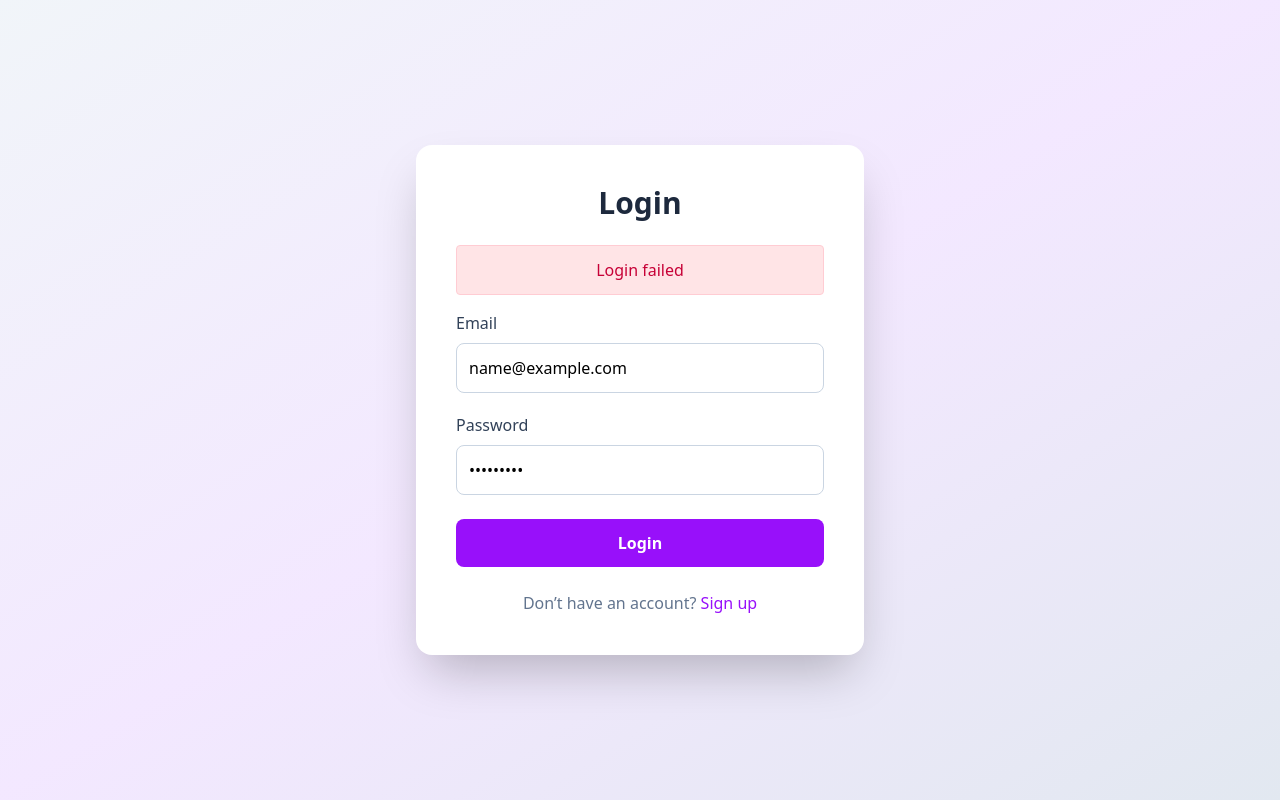
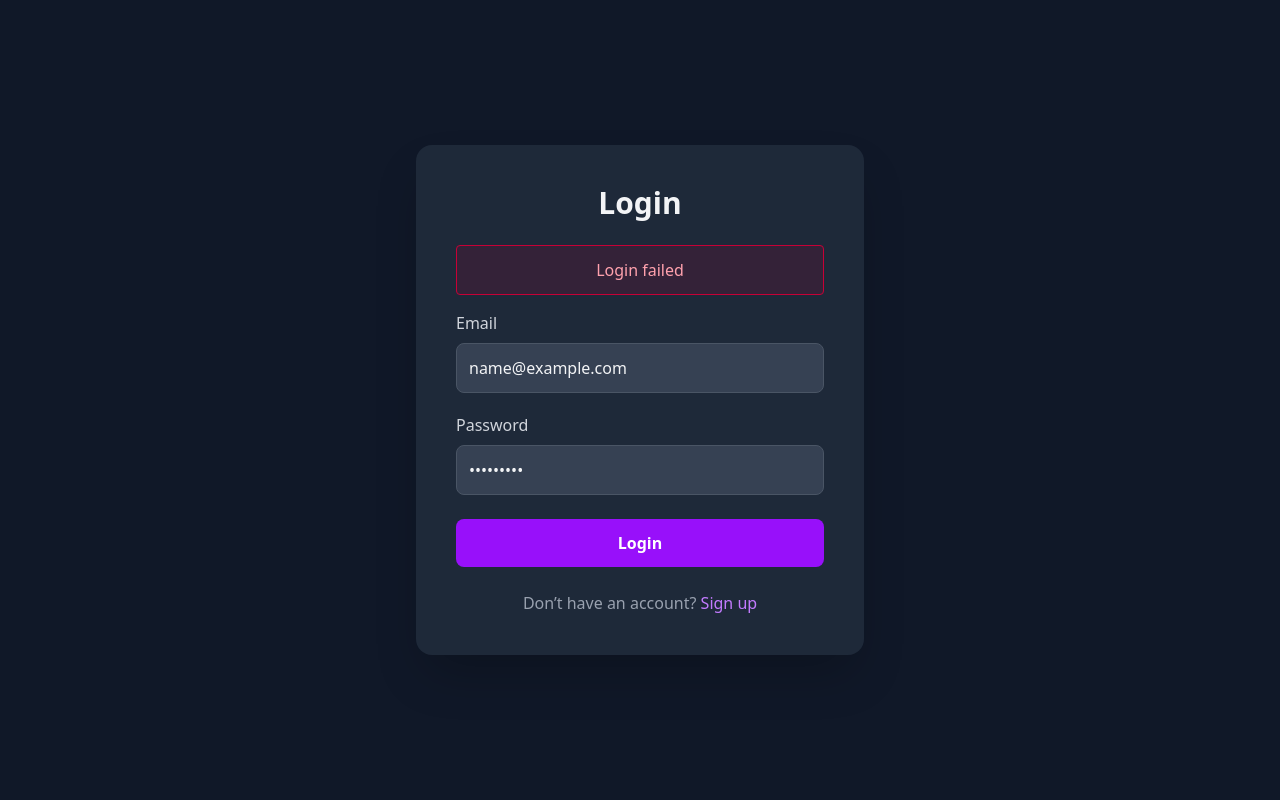
Before and after one commit to khaiisian/EventPass-frontend, a React (Vite) app: page /login in a window 1280 px wide. Both pictures are taken after typing "name@example.com", "Sample123" into the empty fields and a click on the button "Login". Built offline with nearby package versions, Linux system fonts and the light colour scheme; no server answers.

Commit message:
Components - Navbar & Fotter [Complete]

```diff
--- /dev/null
+++ b/src/Components/Footer.jsx
@@ -0,0 +1,10 @@
+import React from 'react'
+
+const Footer = () => {
+    return (
+        <footer className="bg-gray-200 text-center p-4 mt-4">
+            &copy; {new Date().getFullYear()} EventTicket. All rights reserved.
+        </footer>
+    )
+}
+export default Footer
--- /dev/null
+++ b/src/Components/Layouts/MainLayout.jsx
@@ -0,0 +1,19 @@
+import React from 'react'
+import {Outlet} from "react-router-dom";
+import Navbar from "../Navbar.jsx";
+import Footer from "../Footer.jsx";
+
+const MainLayout = () => {
+    return (
+        <div className="flex flex-col min-h-screen">
+            <Navbar />
+
+            <main className="flex-grow">
+                <Outlet />
+            </main>
+
+            <Footer />
+        </div>
+    )
+}
+export default MainLayout
--- /dev/null
+++ b/src/Components/Navbar.jsx
@@ -0,0 +1,50 @@
+import React from 'react';
+import { Link } from "react-router-dom";
+import useAuth from '../auth/useAuth';
+
+const Navbar = () => {
+    const token = localStorage.getItem("token");
+    const { logout } = useAuth();
+
+    return (
+        <nav className="bg-gray-900 text-gray-100 flex justify-between items-center px-6 md:px-10 py-5 shadow-lg">
+            {/* Logo */}
+            <Link
+                to="/"
+                className="font-bold text-3xl md:text-4xl hover:text-gray-400 transition-colors duration-300"
+            >
+                EventPass
+            </Link>
+
+            {/* Links */}
+            <div className="flex gap-6 md:gap-10 text-lg font-semibold items-center">
+                {token ? (
+                    <>
+                        <Link
+                            to="/dashboard"
+                            className="hover:text-gray-400 transition-colors duration-300"
+                        >
+                            Dashboard
+                        </Link>
+                        <button
+                            onClick={logout}
+                            className="bg-gray-700 text-gray-100 px-4 py-2 rounded-md font-semibold hover:bg-gray-600 transition-colors duration-300"
+                        >
+                            Logout
+                        </button>
+                    </>
+                ) : (
+                    <Link
+                        to="/login"
+                        className="bg-gray-700 text-gray-100 px-4 py-2 rounded-md font-semibold hover:bg-gray-600 transition-colors duration-300"
+                    >
+                        Login
+                    </Link>
+                )}
+            </div>
+        </nav>
+
+    );
+};
+
+export default Navbar;
--- a/src/pages/Login.jsx
+++ b/src/pages/Login.jsx
@@ -12,48 +12,48 @@ export default function Login() {
         login(email, password);
     };
     return (
-        <div className="flex items-center justify-center min-h-screen bg-gradient-to-br from-slate-100 via-purple-100 to-slate-200">
+        <div className="flex items-center justify-center min-h-screen bg-gray-900">
             <form
                 onSubmit={handleSubmit}
-                className="bg-white p-10 rounded-2xl shadow-2xl w-full max-w-md transition-transform transform hover:scale-[1.02]"
+                className="bg-gray-800 p-10 rounded-2xl shadow-2xl w-full max-w-md transition-transform transform hover:scale-[1.02]"
             >
-                <h2 className="text-3xl font-extrabold mb-6 text-center text-slate-800">
+                <h2 className="text-3xl font-extrabold mb-6 text-center text-gray-100">
                     Login
                 </h2>
 
                 {error && (
-                    <div className="text-rose-700 bg-rose-100 border border-rose-200 p-3 rounded mb-4 text-center">
+                    <div className="text-rose-300 bg-rose-900/20 border border-rose-700 p-3 rounded mb-4 text-center">
                         {error}
                     </div>
                 )}
 
                 <div className="mb-5">
-                    <label className="block text-slate-700 mb-2 font-medium">
+                    <label className="block text-gray-300 mb-2 font-medium">
                         Email
                     </label>
                     <input
                         type="email"
                         value={email}
                         onChange={e => setEmail(e.target.value)}
-                        className="w-full border border-slate-300 p-3 rounded-lg
-                               focus:outline-none focus:ring-2 focus:ring-purple-500
-                               focus:border-transparent transition"
+                        className="w-full border border-gray-600 bg-gray-700 text-gray-100 p-3 rounded-lg
+                       focus:outline-none focus:ring-2 focus:ring-purple-500
+                       focus:border-transparent transition"
                         placeholder="you@example.com"
                         required
                     />
                 </div>
 
                 <div className="mb-6">
-                    <label className="block text-slate-700 mb-2 font-medium">
+                    <label className="block text-gray-300 mb-2 font-medium">
                         Password
                     </label>
                     <input
                         type="password"
                         value={password}
                         onChange={e => setPassword(e.target.value)}
-                        className="w-full border border-slate-300 p-3 rounded-lg
-                               focus:outline-none focus:ring-2 focus:ring-purple-500
-                               focus:border-transparent transition"
+                        className="w-full border border-gray-600 bg-gray-700 text-gray-100 p-3 rounded-lg
+                       focus:outline-none focus:ring-2 focus:ring-purple-500
+                       focus:border-transparent transition"
                         placeholder="********"
                         required
                     />
@@ -62,26 +62,26 @@ export default function Login() {
                 <button
                     type="submit"
                     className={`w-full p-3 rounded-lg text-white font-semibold transition
-                    ${loading
+            ${loading
                         ? 'bg-purple-400 cursor-not-allowed'
-                        : 'bg-purple-600 hover:bg-purple-700'}
-                `}
+                        : 'bg-purple-600 hover:bg-purple-700'}`}
                     disabled={loading}
                 >
                     {loading ? 'Logging in...' : 'Login'}
                 </button>
 
-                <p className="mt-6 text-center text-slate-500">
+                <p className="mt-6 text-center text-gray-400">
                     Don’t have an account?{' '}
                     <a
                         href="/register"
-                        className="text-purple-600 hover:text-purple-700 hover:underline font-medium"
+                        className="text-purple-400 hover:text-purple-500 hover:underline font-medium"
                     >
                         Sign up
                     </a>
                 </p>
             </form>
         </div>
+
     );
 
 
--- a/src/routes/AppRoutes.jsx
+++ b/src/routes/AppRoutes.jsx
@@ -3,6 +3,7 @@ import { BrowserRouter as Router, Routes, Route, Navigate } from 'react-router-d
 import Login from '../pages/Login';
 import Dashboard from '../pages/Dashboard';
 import Register from '../pages/Register';
+import MainLayout from '../Components/Layouts/MainLayout';
 
 const ProtectedRoute = ({ children }) => {
     const token = localStorage.getItem('token');
@@ -13,17 +14,18 @@ export default function AppRoutes() {
     return (
         <Router>
             <Routes>
-                <Route path="/" element={<Navigate to="/login" />} /> {/* <-- redirect root */}
+                <Route path="/" element={<Navigate to="/dashboard" />} /> {/* <-- redirect root */}
                 <Route path="/login" element={<Login />} />
                 <Route path="/register" element={<Register />} />
-                <Route
-                    path="/dashboard"
-                    element={
+
+                <Route element={<MainLayout />}>
+                    <Route path="/dashboard" element={
                         <ProtectedRoute>
                             <Dashboard />
                         </ProtectedRoute>
-                    }
-                />
+                    } />
+                </Route>
+
             </Routes>
         </Router>
     );
```
